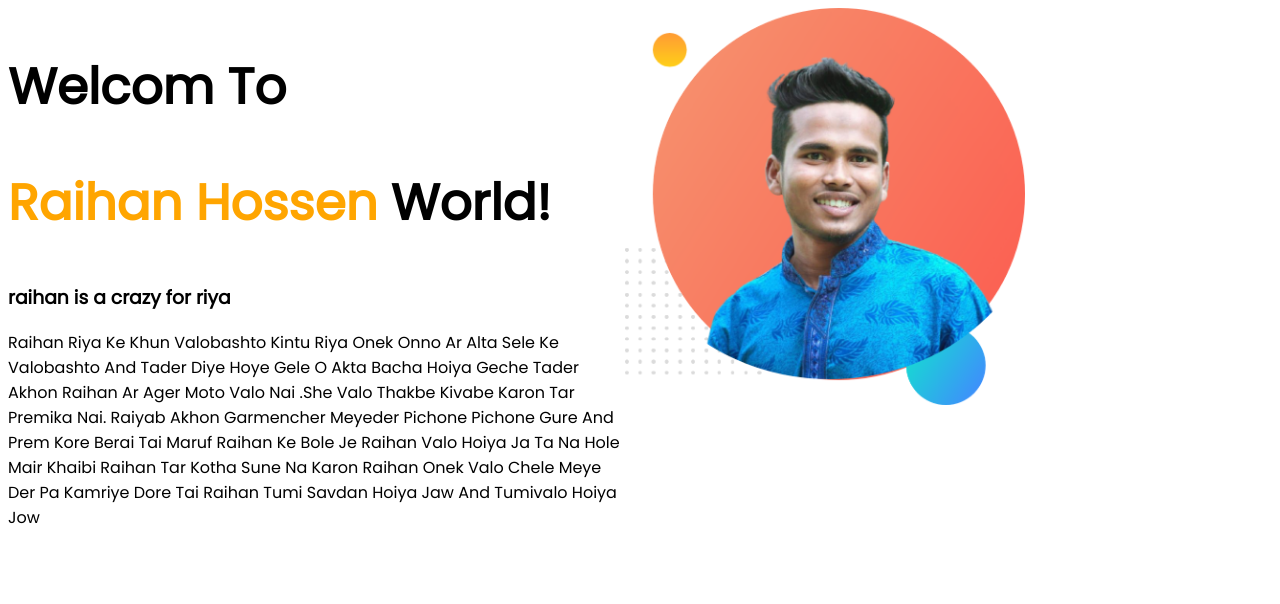
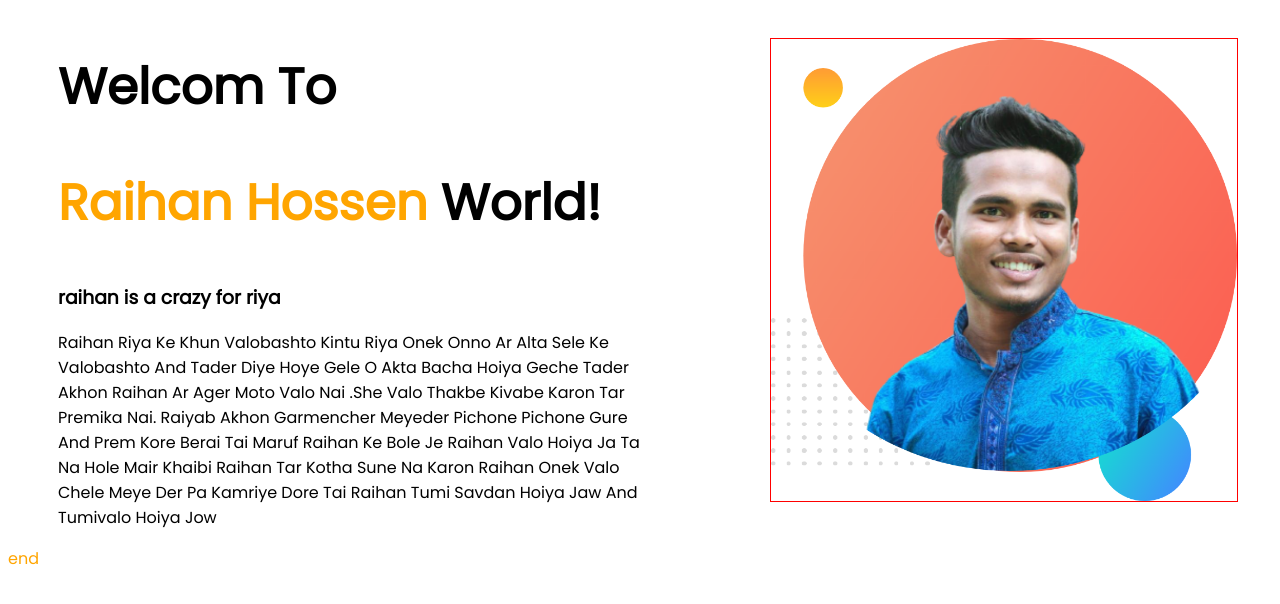
Before and after one commit to MD-RaihanHossen/developer-portfolio, a plain HTML site: page index.html in a window 1280 px wide. Drawn offline with Linux system fonts and the light colour scheme; a web font is replaced by a local one.

Commit message:
shes rat

```diff
--- a/index.html
+++ b/index.html
@@ -1,5 +1,6 @@
 <!DOCTYPE html>
 <html lang="en">
+
 <head>
     <meta charset="UTF-8">
     <meta http-equiv="X-UA-Compatible" content="IE=edge">
@@ -7,20 +8,28 @@
     <title>Raihan portfolio</title>
     <link rel="stylesheet" href="style.css">
 </head>
+
 <body>
     <section>
         <div class="raihan">
             <h1>Welcom To</h1>
             <h1>
-       <span>Raihan Hossen</span>  World!</h1>
+                <span>Raihan Hossen</span> World!
+            </h1>
             <h3>raihan is a crazy for riya </h3>
-       <p class="font"> raihan riya ke khun valobashto kintu riya onek onno ar alta sele ke valobashto and tader diye hoye gele o akta bacha hoiya geche tader akhon raihan ar ager moto valo nai .she valo thakbe kivabe karon tar premika nai. raiyab akhon garmencher meyeder pichone pichone gure and prem kore berai tai maruf raihan ke bole je raihan valo hoiya ja ta na hole mair khaibi raihan tar
-           kotha sune na karon raihan onek valo chele meye der pa kamriye dore tai raihan tumi savdan hoiya jaw and tumivalo hoiya jow
+            <p class="font"> raihan riya ke khun valobashto kintu riya onek onno ar alta sele ke valobashto and tader
+                diye hoye gele o akta bacha hoiya geche tader akhon raihan ar ager moto valo nai .she valo thakbe kivabe
+                karon tar premika nai. raiyab akhon garmencher meyeder pichone pichone gure and prem kore berai tai
+                maruf raihan ke bole je raihan valo hoiya ja ta na hole mair khaibi raihan tar
+                kotha sune na karon raihan onek valo chele meye der pa kamriye dore tai raihan tumi savdan hoiya jaw and
+                tumivalo hoiya jow
             </p>
         </div>
-    <div class="image">
+        <div class="raihan">
             <img class="new-photo" src="images/raihan11.png" alt="raihan11">
         </div>
     </section>
+    <span>end</span>
 </body>
+
 </html>
--- a/style.css
+++ b/style.css
@@ -11,7 +11,7 @@ span{
 .font{
     text-transform: capitalize;
 }
-.new-photo{
+new-photo{
     width: 400px;
     height: auto;
 }
@@ -20,10 +20,12 @@ section{
 }
 .raihan{
     width: 50%;
-    height: auto;
+    margin-left: 50px;
 }
-.image{
-    width: 50%;
-    height: auto;
-    margin-right: 30px;
+
+.new-photo{
+    width: 80%;
+    border: 1px solid red;
+    margin-left: 80px;
+    margin-top: 30px;
 }
```
Lines whose indentation alone changed are shown as unchanged.
